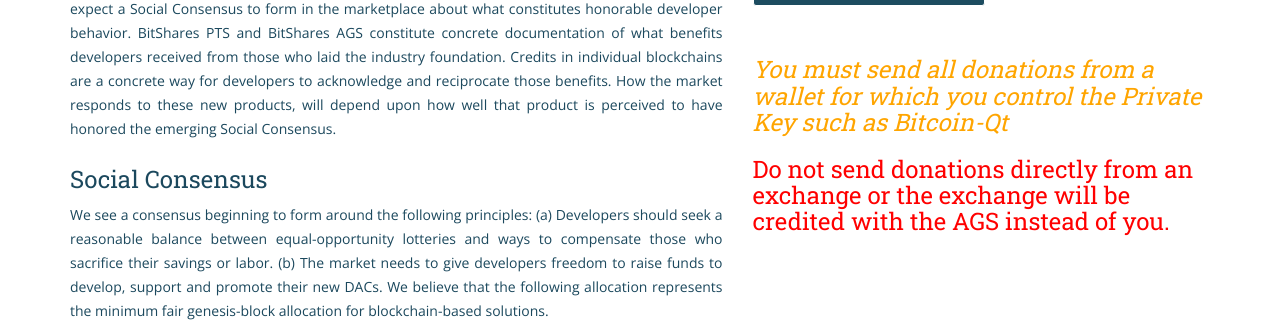
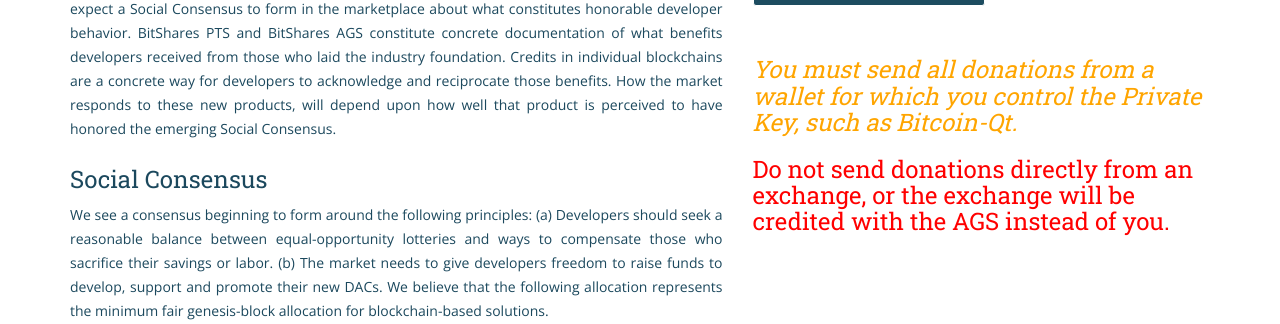
Before and after one commit to super3/invictus.io, a PHP site: page /bitshares-ags.php in a window 1280 px wide. Shown: the part 1338-1662 px from the top of the page. Run offline with PHP 8.4, Linux system fonts and the light colour scheme; some libraries are stand-ins or nearby versions.

Commit message:
Fixed punctuation errors
- Missing period at end of sentence.
- Run-on sentence.

```diff
--- a/bitshares-ags.php
+++ b/bitshares-ags.php
@@ -118,8 +118,8 @@
                  <a class="btn btn-yellow btn-lg" href="http://angelshares.info/beta/">Visit angelshares.info</a>
                   </p>
 					 	 	  </p>
-               <h3 style="color:orange"><i>You must send all donations from a wallet for which you control the Private Key such as Bitcoin-Qt</i></h3>
-               <h3 style="color:red">Do not send donations directly from an exchange or the exchange will be credited with the AGS instead of you.</h3>
+               <h3 style="color:orange"><i>You must send all donations from a wallet for which you control the Private Key, such as Bitcoin-Qt.</i></h3>
+               <h3 style="color:red">Do not send donations directly from an exchange, or the exchange will be credited with the AGS instead of you.</h3>
 				  </div>
     	</div><!-- /row -->
 
```
